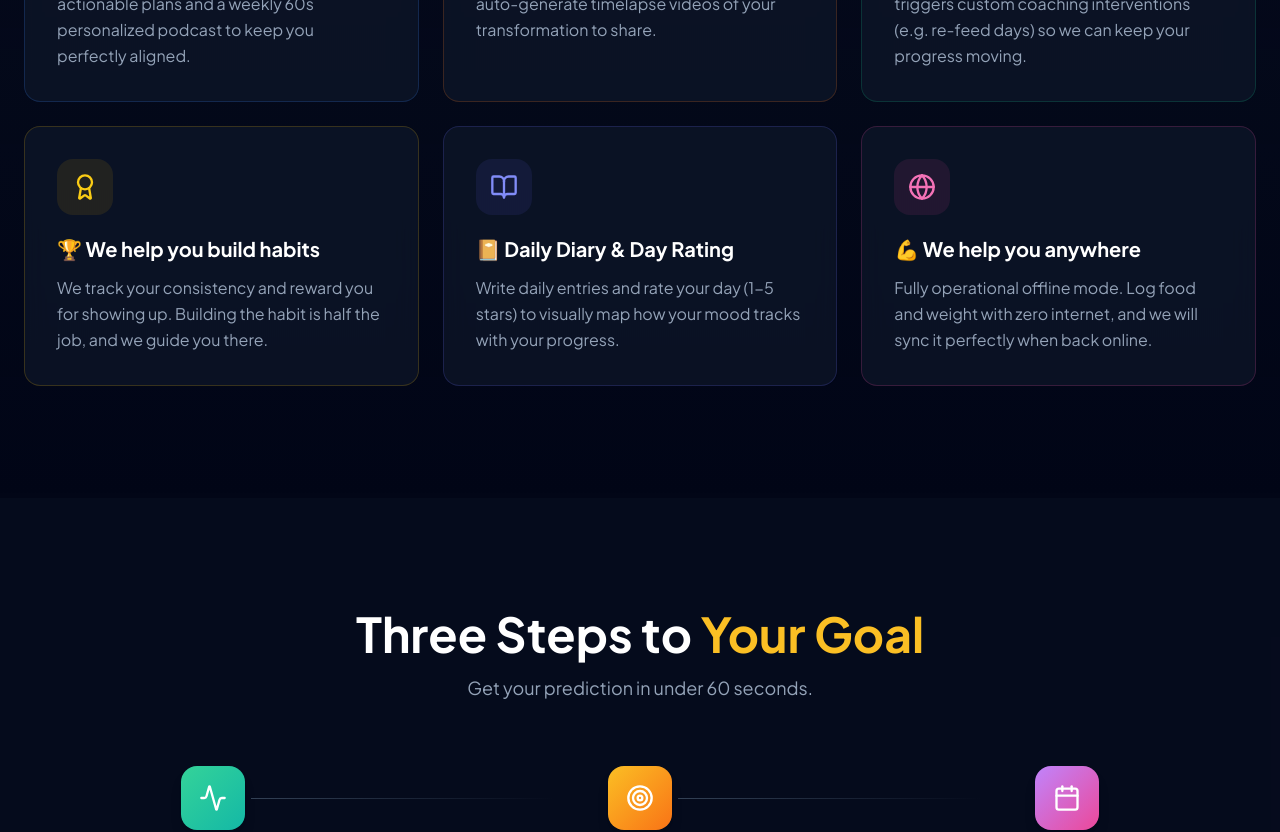
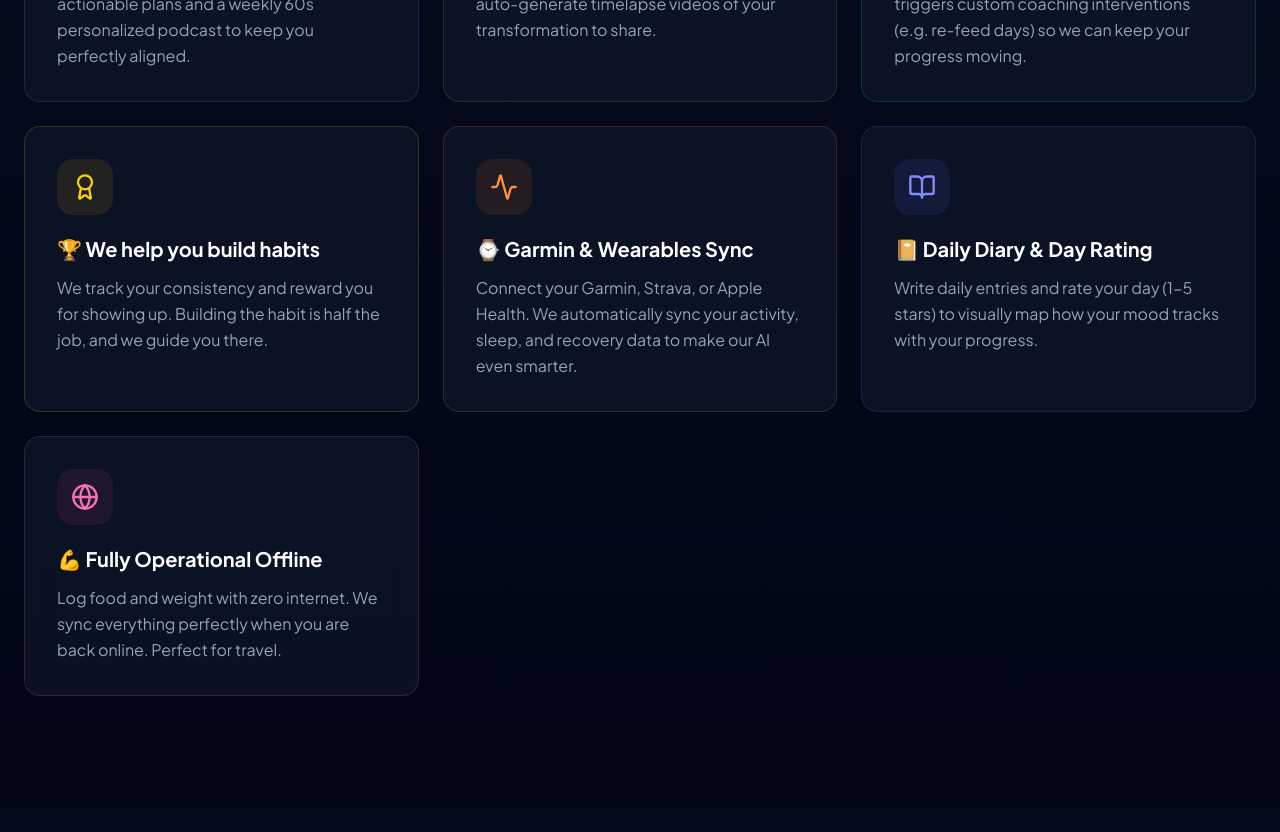
Before and after one commit to josefwebdeveloper/weight-forecast-landing, a React (Vite) app: page / in a window 1280 px wide. Shown: the part 2920-3752 px from the top of the page. Built offline with nearby package versions, Linux system fonts and the light colour scheme.

Commit message:
Update LandingPage.tsx

```diff
--- a/src/LandingPage.tsx
+++ b/src/LandingPage.tsx
@@ -129,6 +129,14 @@ const LandingPage: React.FC = () => {
       border: 'border-yellow-500/20'
     },
     {
+      icon: Activity,
+      title: '⌚️ Garmin & Wearables Sync',
+      description: 'Connect your Garmin, Strava, or Apple Health. We automatically sync your activity, sleep, and recovery data to make our AI even smarter.',
+      color: 'text-orange-400',
+      bg: 'bg-orange-500/10',
+      border: 'border-orange-500/20'
+    },
+    {
       icon: BookOpen,
       title: '📔 Daily Diary & Day Rating',
       description: 'Write daily entries and rate your day (1-5 stars) to visually map how your mood tracks with your progress.',
@@ -138,8 +146,8 @@ const LandingPage: React.FC = () => {
     },
     {
       icon: Globe,
-      title: '💪 We help you anywhere',
-      description: 'Fully operational offline mode. Log food and weight with zero internet, and we will sync it perfectly when back online.',
+      title: '💪 Fully Operational Offline',
+      description: 'Log food and weight with zero internet. We sync everything perfectly when you are back online. Perfect for travel.',
       color: 'text-pink-400',
       bg: 'bg-pink-500/10',
       border: 'border-pink-500/20'
@@ -164,6 +172,10 @@ const LandingPage: React.FC = () => {
       a: 'Yes! Weight Forecast is a Progressive Web App. Your data saves locally and syncs when online. Install it like a native app on any device.'
     },
     {
+      q: 'Does it work with Garmin or Apple Health?',
+      a: 'Yes! You can connect Garmin, Strava, and Apple Health. We use your activity and sleep data to refine our weight predictions and help you understand how exercise impacts your progress.'
+    },
+    {
       q: 'Is my data private?',
       a: 'Absolutely. Your data is encrypted and never sold. We use Firebase with strict security rules. You can export or delete your data anytime.'
     }
@@ -176,6 +188,7 @@ const LandingPage: React.FC = () => {
     { feature: 'Time Travel Timelapse Videos', us: true, others: false },
     { feature: 'Plateau Intervention & Adjustments', us: true, others: false },
     { feature: 'Daily Diary & 1-5 Star Ratings', us: true, others: false },
+    { feature: 'Garmin & Apple Health Sync', us: true, others: '💰' },
     { feature: 'Full Offline Functionality', us: true, others: '💰' },
     { feature: 'Completely Free Forever', us: true, others: false },
   ];
```
